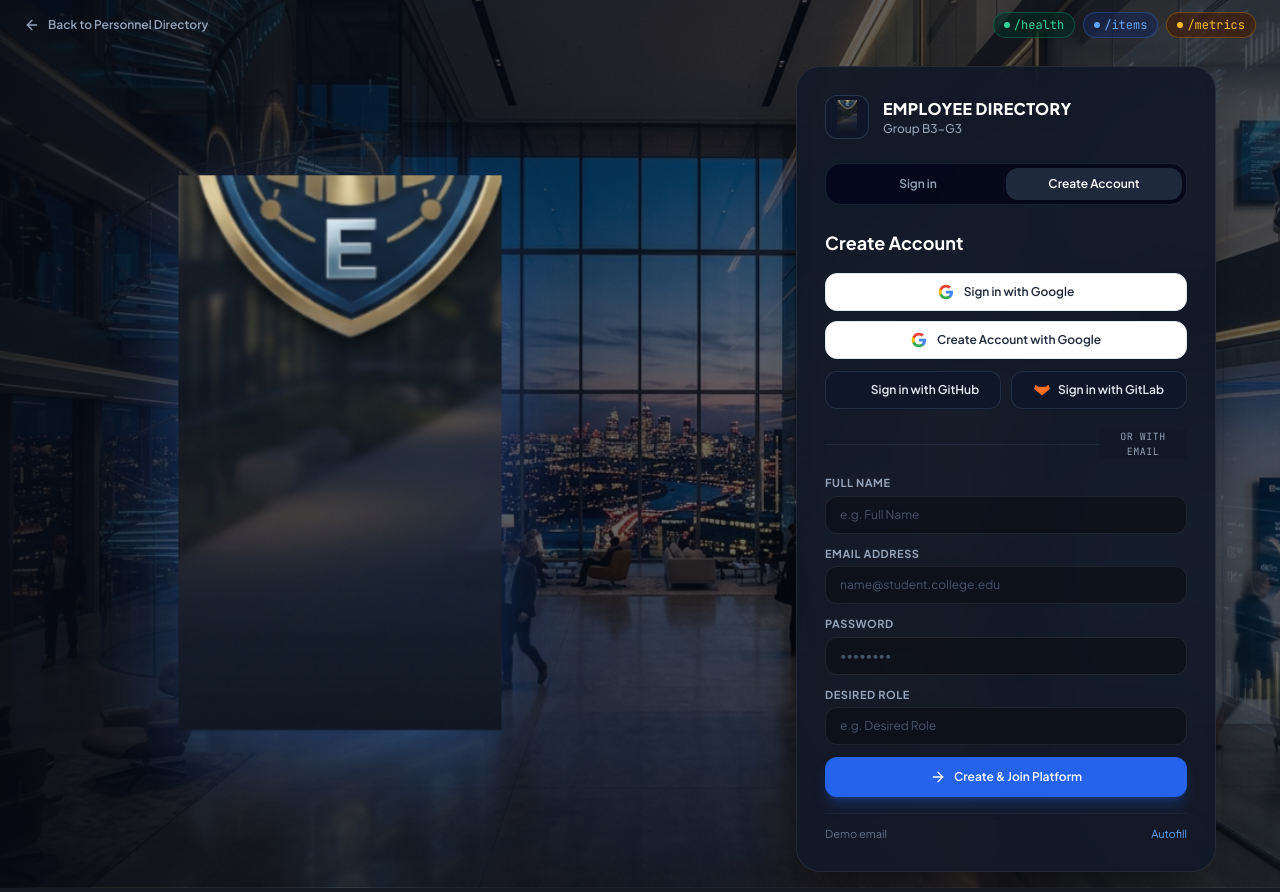
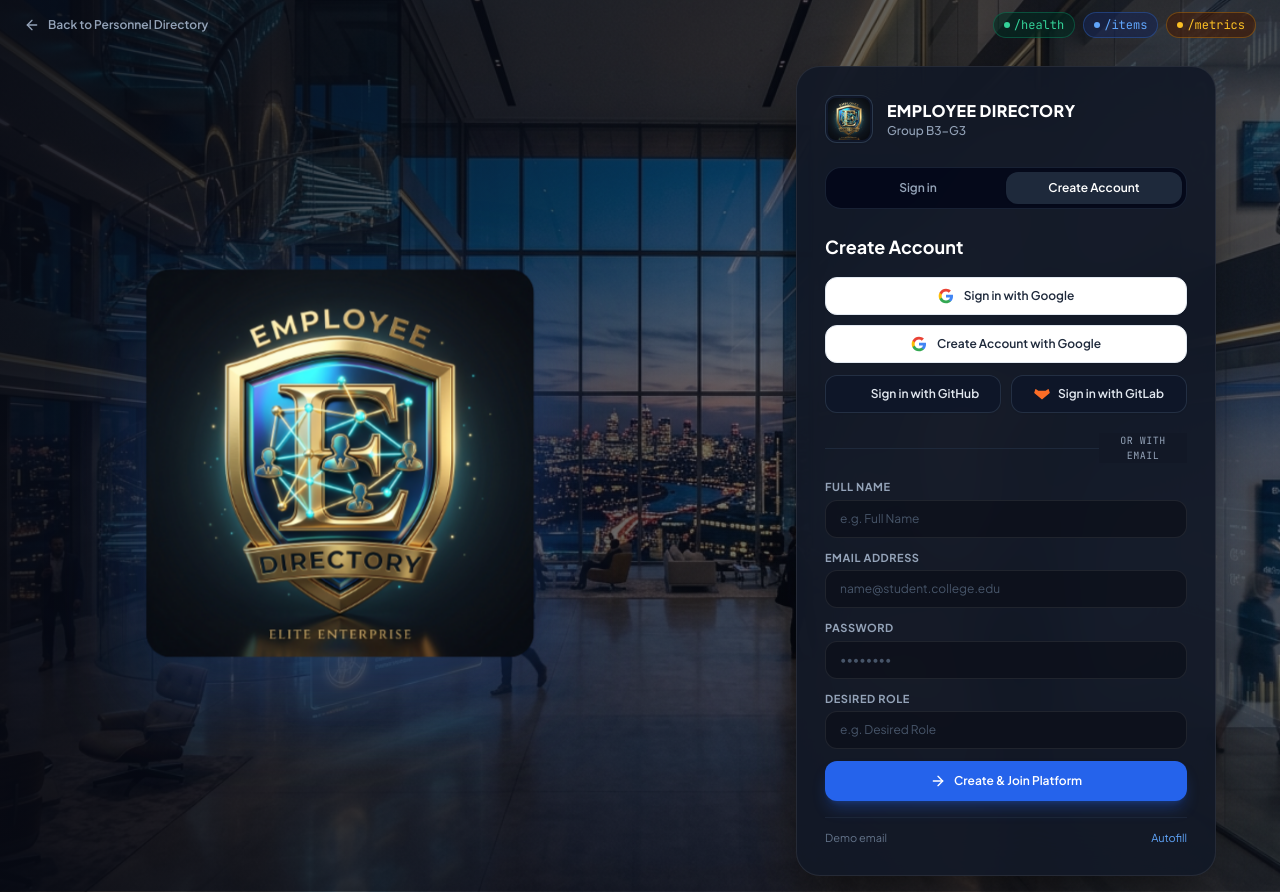
Before and after one commit to ZAID78650/Employee-Directory, a Flask app: page /auth in a window 1280 px wide. Run offline with Flask 3, Linux system fonts and the light colour scheme; some libraries are stand-ins or nearby versions.

Commit message:
EMP-115: Upgrade logo to advanced 3D metallic gold & blue Employee Directory shield emblem with personnel network nodes

```diff
--- a/templates/auth.html
+++ b/templates/auth.html
@@ -109,9 +109,9 @@
           <!-- Exact High-Resolution 3D Metallic Gold Shield -->
           <div class="floating-shield cursor-pointer" onclick="openGoogleAccountChooser('signin')" title="Employee Directory - Practical 10 Shield Badge">
             <img
-              src="/static/img/gold_shield_logo.png"
+              src="/static/img/advanced_employee_directory_logo.png"
               alt="Employee Directory 3D Gold Shield Badge"
-              class="w-64 sm:w-72 md:w-80 h-auto object-contain select-none"
+              class="w-72 sm:w-80 md:w-96 h-auto object-contain select-none drop-shadow-2xl rounded-3xl"
             />
           </div>
         </div>
@@ -123,8 +123,8 @@
 
           <!-- Header: Logo + Title + Group Badge -->
           <div class="flex items-center space-x-3.5 mb-6">
-            <div class="w-11 h-11 rounded-xl bg-slate-900/80 border border-slate-700/80 p-1 flex items-center justify-center flex-shrink-0 shadow-sm">
-              <img src="/static/img/gold_shield_logo.png" alt="Logo" class="w-full h-full object-contain" />
+            <div class="w-12 h-12 rounded-xl bg-slate-900/80 border border-slate-700/80 p-0.5 flex items-center justify-center flex-shrink-0 shadow-sm overflow-hidden">
+              <img src="/static/img/advanced_employee_directory_logo.png" alt="Logo" class="w-full h-full object-cover rounded-lg" />
             </div>
             <div>
               <h1 class="text-base font-extrabold tracking-wide text-white uppercase">EMPLOYEE DIRECTORY</h1>
--- a/templates/index.html
+++ b/templates/index.html
@@ -75,8 +75,8 @@
         <!-- Left: 3D Animated Logo & Custom Vector Badge + Brand Title -->
         <div class="flex items-center space-x-3.5">
           <!-- Custom High-Tech Employee Directory Logo -->
-          <div class="relative w-11 h-11 rounded-2xl bg-slate-900 border border-brand-500/40 p-1 flex items-center justify-center shadow-lg shadow-brand-500/25 group cursor-pointer hover:border-brand-400 transition" title="Employee Directory System Badge">
-            <img src="/static/img/employee_directory_logo.svg" alt="Employee Directory Logo" class="w-full h-full object-contain filter drop-shadow" />
+          <div class="relative w-11 h-11 rounded-2xl bg-slate-900 border border-brand-500/40 p-0.5 flex items-center justify-center shadow-lg shadow-brand-500/25 group cursor-pointer hover:border-brand-400 transition overflow-hidden" title="Employee Directory System Badge">
+            <img src="/static/img/advanced_employee_directory_logo.png" alt="Employee Directory Logo" class="w-full h-full object-cover rounded-xl filter drop-shadow" />
             <span class="absolute -top-1 -right-1 w-2.5 h-2.5 rounded-full bg-emerald-400 border-2 border-slate-950 animate-pulse"></span>
           </div>
 
```
Also changed, not shown: static/img/advanced_employee_directory_logo.png (added).
